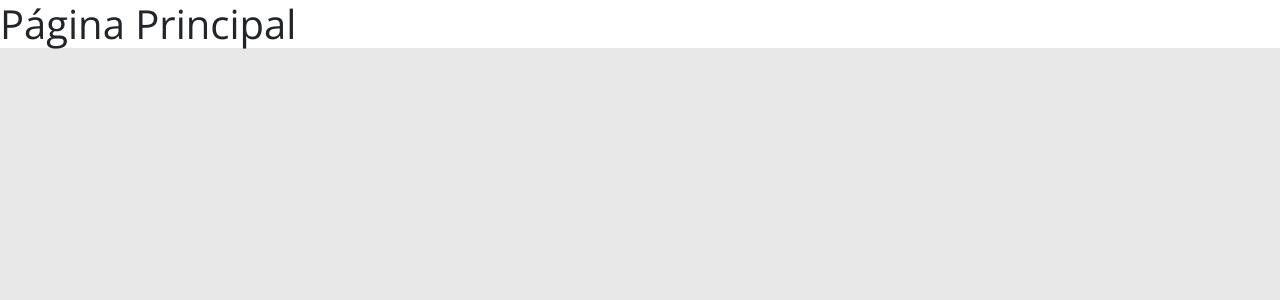
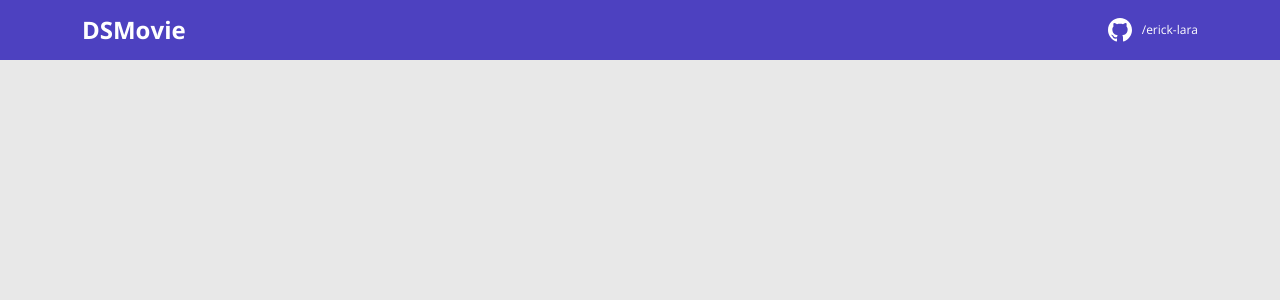
Before and after one commit to erick-lara/ds-movie, a React (Create React App) app in the folder frontend/: page / in a window 1280 px wide. Shown: the top 300 px of the page. Built offline with nearby package versions, Linux system fonts and the light colour scheme.

Commit message:
feat: Navbar

```diff
--- a/frontend/src/App.tsx
+++ b/frontend/src/App.tsx
@@ -1,6 +1,8 @@
+import Navbar from "./components/Navbar";
+
 function App() {
   return (
-    <h1>Página Principal</h1>
+    <Navbar/>
   );
 }
 
--- /dev/null
+++ b/frontend/src/components/Navbar/index.tsx
@@ -0,0 +1,22 @@
+import { ReactComponent as GithubIcon } from 'assets/img/github.svg';
+import './styles.css'
+
+function Navbar() {
+  return (
+    <header>
+      <nav className="container">
+        <div className="dsmovie-nav-content">
+          <h1>DSMovie</h1>
+          <a href="https://github.com/erick-lara" target="_blank" rel="noreferrer">
+            <div className="dsmovie-contact-container">
+              <GithubIcon />
+              <p className="dsmovie-contact-link">/erick-lara</p>
+            </div>
+          </a>
+        </div>
+      </nav>
+    </header>
+  );
+}
+
+export default Navbar;
--- /dev/null
+++ b/frontend/src/components/Navbar/styles.css
@@ -0,0 +1,34 @@
+header{
+    background-color: var(--color-primary);
+    height: 60px;
+    display: flex;
+    align-items: center;
+}
+
+.dsmovie-nav-content{
+    display: flex;
+    justify-content: space-between;
+    align-items: center;
+    color: #fff;
+}
+
+.dsmovie-nav-content h1{
+    margin: 0;
+    font-weight: 700;
+    font-size: 24px;
+}
+
+.dsmovie-nav-content a{
+    text-decoration: none;
+    color: #fff;
+}
+
+.dsmovie-contact-container{
+    display: flex;
+    align-items: center;
+}
+
+.dsmovie-contact-link{
+    margin: 0 0 0 10px;
+    font-size: 12px;
+}
--- a/frontend/tsconfig.json
+++ b/frontend/tsconfig.json
@@ -18,7 +18,8 @@
     "resolveJsonModule": true,
     "isolatedModules": true,
     "noEmit": true,
-    "jsx": "react-jsx"
+    "jsx": "react-jsx",
+    "baseUrl": "./src"
   },
   "include": [
     "src"
```
Also changed, not shown: frontend/src/assets/img/github.svg (added).
